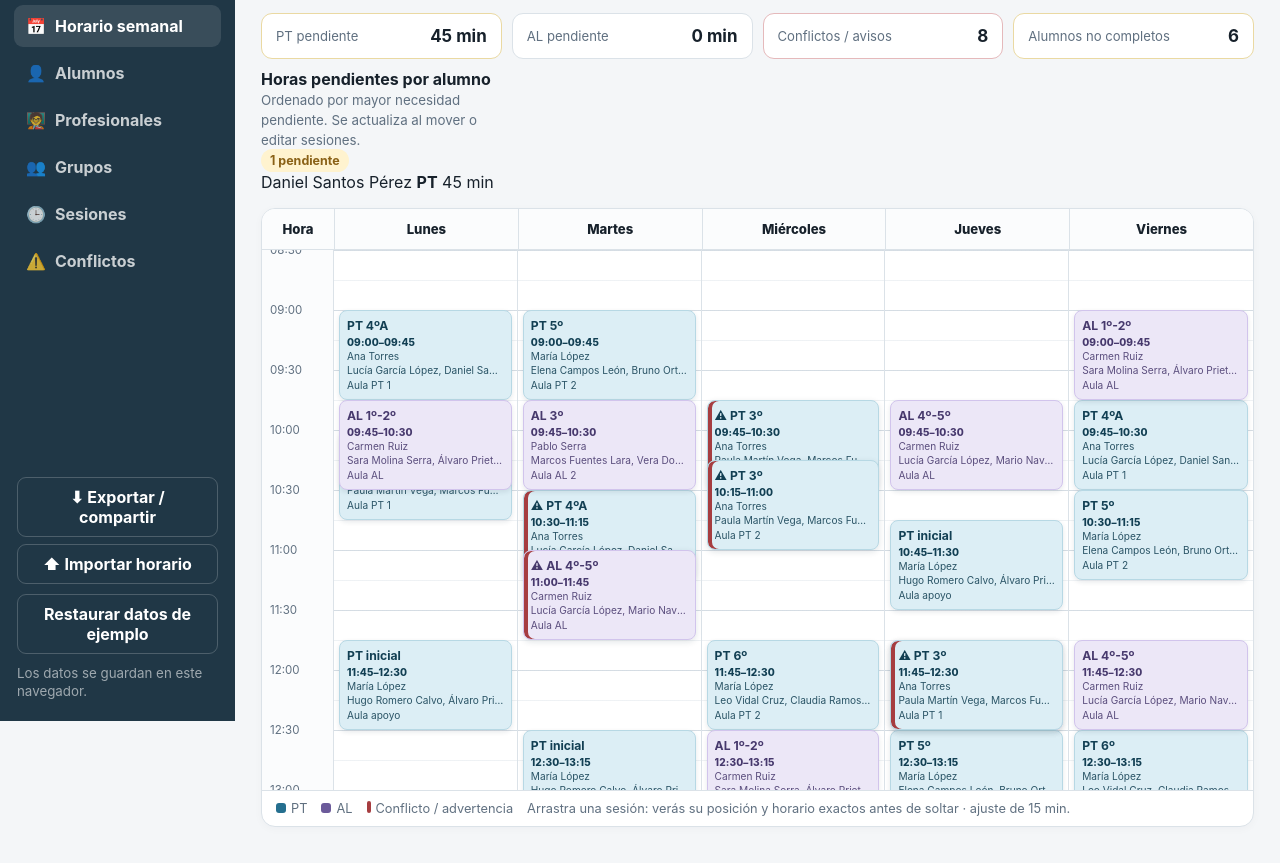
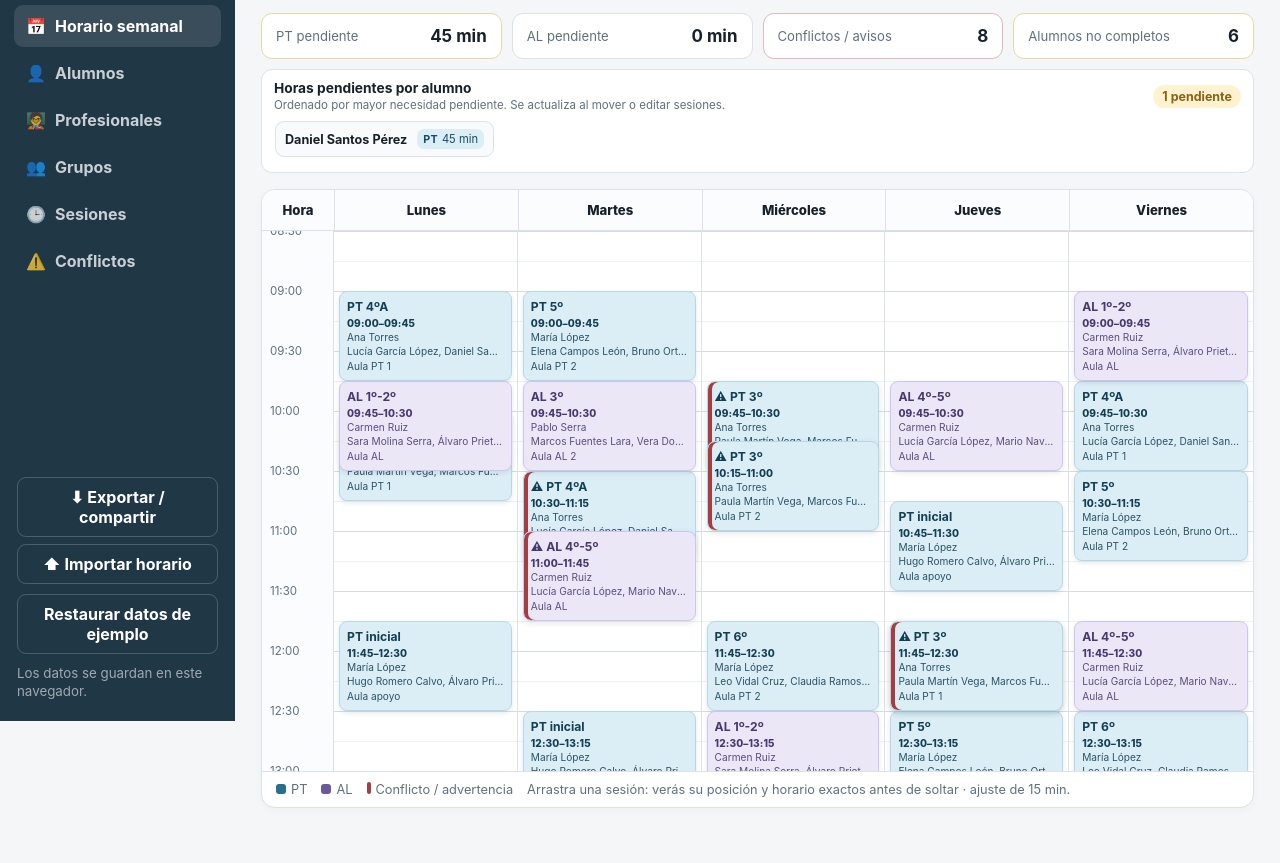
Before and after one commit to WolcenOn/Horario-PT-AL, a website with bundled scripts: page index.html in a window 1280 px wide. Shown: the part 79-942 px from the top of the page. Built offline with nearby package versions, Linux system fonts and the light colour scheme.

Commit message:
Style compact per-student pending overview

```diff
--- a/css/layout.css
+++ b/css/layout.css
@@ -30,6 +30,19 @@
 .metric strong { font-size: 1.06rem; }
 .metric.is-danger { border-color: #e5b9bb; }
 .metric.is-warning { border-color: #ead9a2; }
+.pending-overview { grid-column: 1 / -1; background: var(--surface); border: 1px solid var(--border); border-radius: 11px; padding: 10px 12px 11px; min-width: 0; }
+.pending-overview-heading { display: flex; justify-content: space-between; gap: 14px; align-items: center; margin-bottom: 8px; }
+.pending-overview-heading strong { display: block; font-size: .86rem; }
+.pending-overview-heading small { display: block; margin-top: 2px; font-size: .72rem; }
+.pending-student-list { display: flex; gap: 7px; overflow-x: auto; padding: 1px 1px 4px; scrollbar-width: thin; }
+.pending-student-chip { flex: 0 0 auto; min-width: 174px; max-width: 250px; display: flex; justify-content: space-between; align-items: center; gap: 10px; padding: 7px 9px; border: 1px solid var(--border); border-radius: 9px; background: var(--surface-muted); }
+.pending-student-name { min-width: 0; font-size: .79rem; font-weight: 750; white-space: nowrap; overflow: hidden; text-overflow: ellipsis; }
+.pending-values { display: flex; gap: 5px; flex: 0 0 auto; }
+.pending-service { display: inline-flex; gap: 4px; align-items: baseline; padding: 3px 6px; border-radius: 7px; font-size: .7rem; white-space: nowrap; }
+.pending-service.pt { background: var(--pt-soft); color: #154c65; }
+.pending-service.al { background: var(--al-soft); color: #4d4074; }
+.pending-service b { font-size: .67rem; letter-spacing: .02em; }
+.pending-all-complete { padding: 7px 9px; border-radius: 8px; background: var(--success-soft); color: var(--success); font-size: .79rem; font-weight: 700; }
 .view-root { min-height: 480px; }
 
 .toolbar { display: flex; align-items: center; justify-content: space-between; gap: 12px; margin-bottom: 12px; }
@@ -69,4 +82,6 @@
   .service-filter { width: 100%; }
   .service-filter button { flex: 1; }
   .summary-strip { grid-template-columns: repeat(2, minmax(0,1fr)); }
+  .pending-overview-heading small { display: none; }
+  .pending-student-chip { min-width: 158px; }
 }
```
